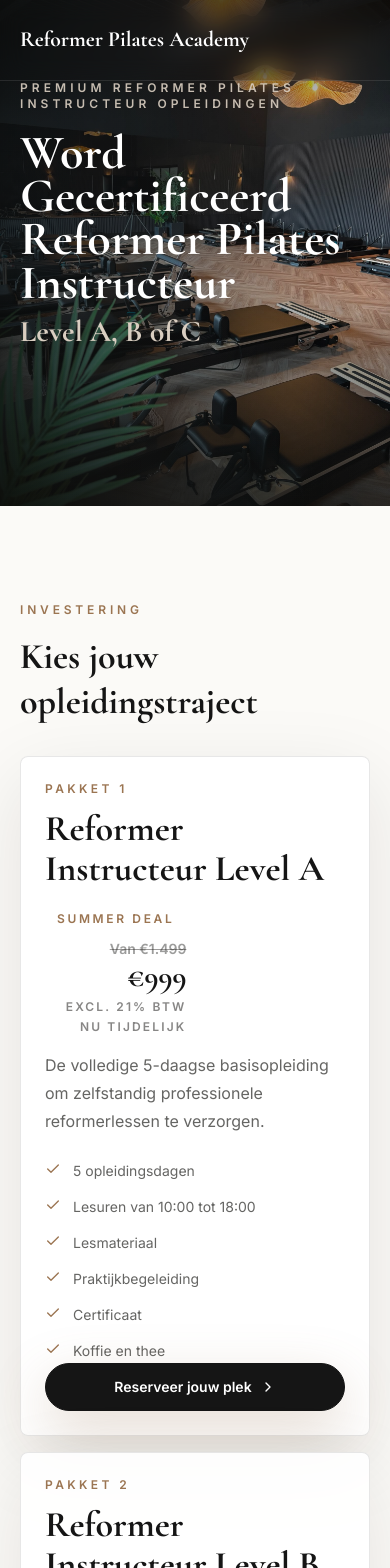
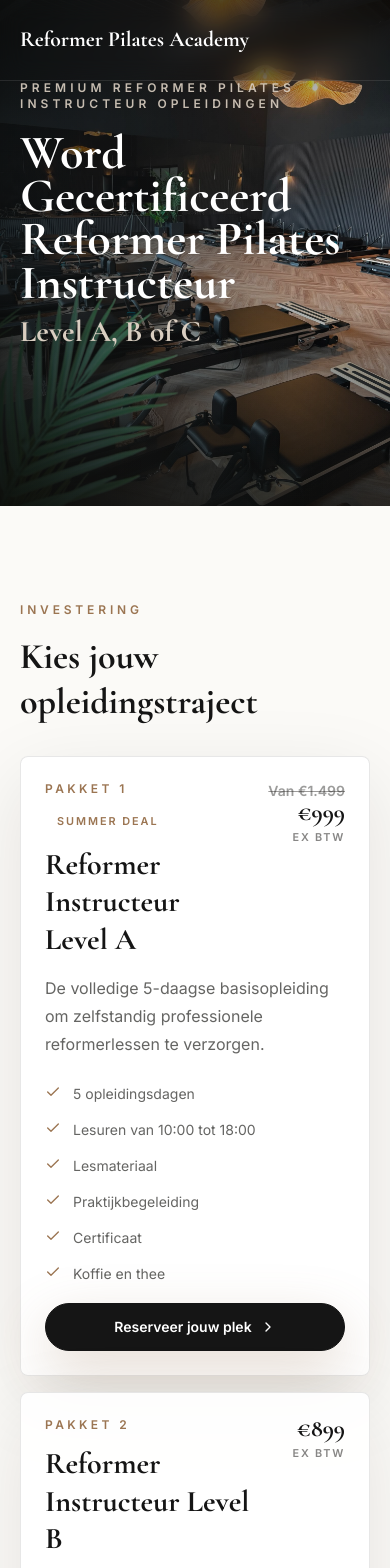
Before and after one commit to jochemsebastiaanvankuijk-rgb/dutch-reformer-academy, a Next.js app: page / in a window 390 px wide. Shown: the top 1568 px of the page. Built offline with nearby package versions, Linux system fonts and the light colour scheme.

Commit message:
Refine mobile package pricing

```diff
--- a/components/LandingPage.tsx
+++ b/components/LandingPage.tsx
@@ -366,39 +366,34 @@ export default function LandingPage() {
                   key={item.name}
                   className="flex min-h-[620px] flex-col rounded-lg border border-ink/10 bg-white/90 p-6 text-ink shadow-soft"
                 >
-                  <div className="flex flex-wrap items-start justify-between gap-4">
-                    <div>
+                  <div className="grid grid-cols-[1fr_auto] items-start gap-4">
+                    <div className="min-w-0 pr-2">
                       <p
                         className="text-xs font-semibold uppercase tracking-[0.28em] text-bronze"
                       >
                         Pakket {index + 1}
                       </p>
-                      <h3 className="mt-3 font-display text-4xl font-bold">
+                      {"dealLabel" in item ? (
+                        <p className="mt-3 inline-flex rounded-full bg-bronze/12 px-3 py-1 text-[0.68rem] font-semibold uppercase tracking-[0.18em] text-bronze">
+                          {item.dealLabel}
+                        </p>
+                      ) : null}
+                      <h3 className="mt-3 font-display text-3xl font-bold leading-tight sm:text-4xl">
                         {item.name}
                       </h3>
                     </div>
-                    <div className="text-right">
-                      {"dealLabel" in item ? (
-                        <p className="mb-2 inline-flex rounded-full bg-bronze/12 px-3 py-1 text-xs font-semibold uppercase tracking-[0.22em] text-bronze">
-                          {item.dealLabel}
-                        </p>
-                      ) : null}
+                    <div className="shrink-0 text-right">
                       {"originalPrice" in item ? (
                         <p className="text-sm font-semibold text-graphite/45 line-through">
                           Van {item.originalPrice}
                         </p>
                       ) : null}
-                      <p className="font-display text-3xl font-bold">
+                      <p className="font-display text-2xl font-bold leading-none sm:text-3xl">
                         {item.price}
                       </p>
-                      <p className="mt-1 text-xs font-semibold uppercase tracking-[0.18em] text-graphite/55">
-                        Excl. 21% btw
+                      <p className="mt-1 text-[0.68rem] font-semibold uppercase tracking-[0.16em] text-graphite/55">
+                        ex btw
                       </p>
-                      {"dealLabel" in item ? (
-                        <p className="mt-1 text-xs font-semibold uppercase tracking-[0.18em] text-graphite/55">
-                          Nu tijdelijk
-                        </p>
-                      ) : null}
                     </div>
                   </div>
                   <p
```
